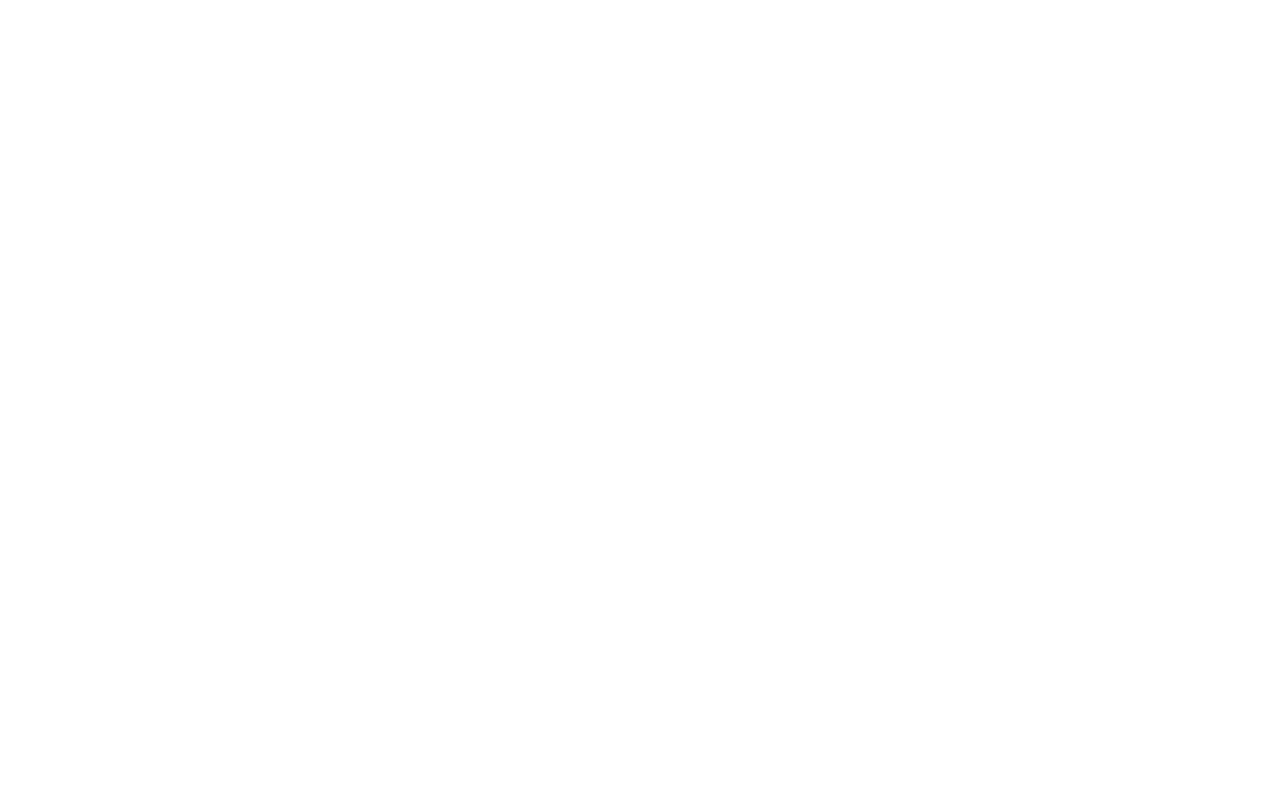
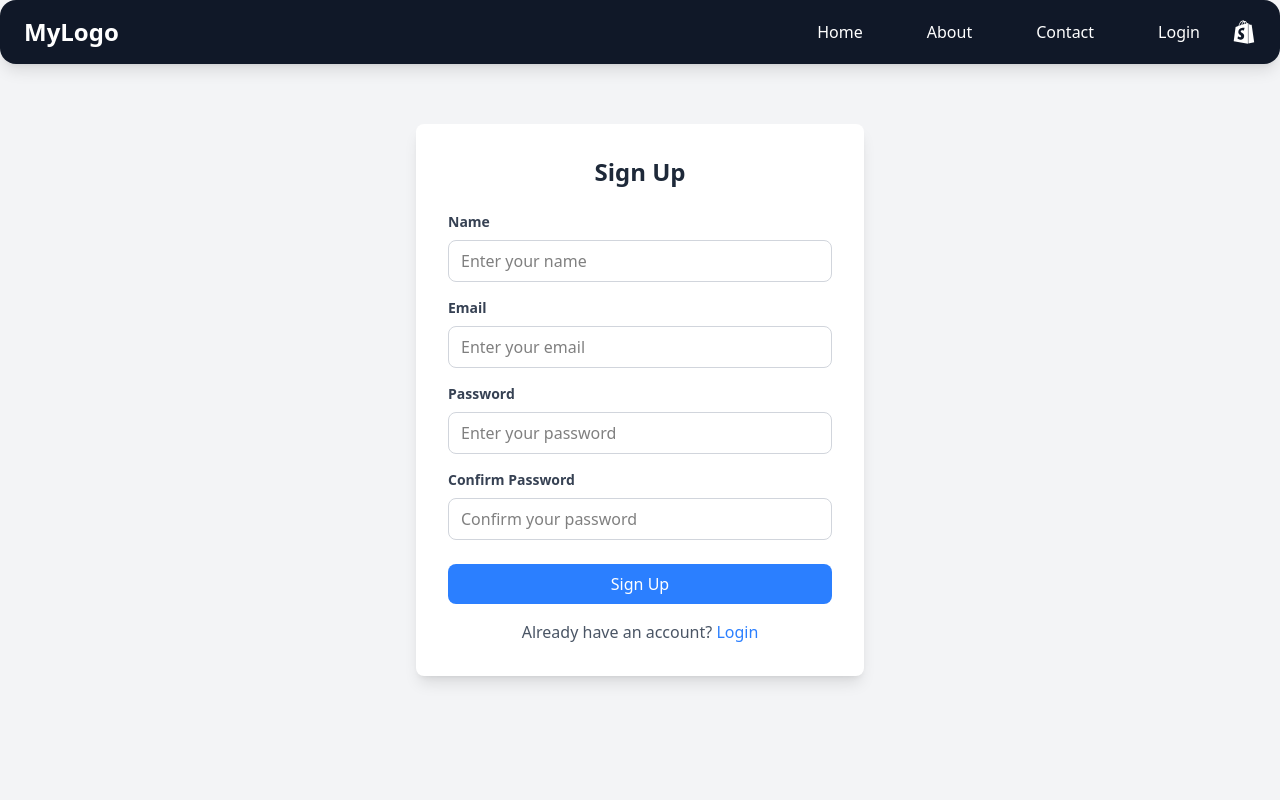
Before and after one commit to momin210103/Meal_Planner, a React (Vite) app in the folder client/: page /signup in a window 1280 px wide. Before the commit this address had no page. Shown: the top 800 px of the page. Built offline with nearby package versions, Linux system fonts and the light colour scheme.

Commit message:
Add signup page

```diff
--- a/client/src/Pages/login/LoginPage.jsx
+++ b/client/src/Pages/login/LoginPage.jsx
@@ -1,4 +1,5 @@
 import React, { useState } from 'react';
+import { Link } from 'react-router';
 
 const LoginPage = () => {
   const [email, setEmail] = useState('');
@@ -53,9 +54,14 @@
         </form>
         <p className="mt-4 text-center text-gray-600">
           Don't have an account?{' '}
-          <a href="/signup" className="text-blue-500 hover:underline">
+          <Link to="/signup">
+          <button className="text-black rounded-lg font-semibold  hover:text-blue-700 transition duration-300 cursor-pointer">
+          SignUp
+        </button>
+          </Link>
+          {/* <a href="/signup" className="text-blue-500 hover:underline">
             Sign up
-          </a>
+          </a> */}
         </p>
       </div>
     </div>
--- /dev/null
+++ b/client/src/Pages/signup/SignupPage.jsx
@@ -0,0 +1,112 @@
+import React, { useState } from 'react';
+import { Link, useNavigate } from 'react-router';
+
+const SignupPage = () => {
+  const [name, setName] = useState('');
+  const [email, setEmail] = useState('');
+  const [password, setPassword] = useState('');
+  const [confirmPassword, setConfirmPassword] = useState('');
+  const [error, setError] = useState('');
+  const navigate = useNavigate();
+
+  const handleSubmit = async (e) => {
+    e.preventDefault();
+
+    // Basic validation
+    if (password !== confirmPassword) {
+      setError('Passwords do not match');
+      return;
+    }
+
+    // Simulate signup logic (replace with API call)
+    try {
+      console.log('Signup data:', { name, email, password });
+      // Redirect to login page after successful signup
+      navigate('/login');
+    } catch (err) {
+      setError('Signup failed. Please try again.');
+      console.error('Signup error:', err);
+    }
+  };
+
+  return (
+    <div className="min-h-screen flex items-center justify-center bg-gray-100">
+      <div className="bg-white p-8 rounded-lg shadow-lg w-full max-w-md">
+        <h2 className="text-2xl font-bold mb-6 text-center text-gray-800">Sign Up</h2>
+        {error && <p className="text-red-500 text-sm mb-4 text-center">{error}</p>}
+        <form onSubmit={handleSubmit}>
+          <div className="mb-4">
+            <label className="block text-gray-700 text-sm font-bold mb-2" htmlFor="name">
+              Name
+            </label>
+            <input
+              type="text"
+              id="name"
+              value={name}
+              onChange={(e) => setName(e.target.value)}
+              className="w-full px-3 py-2 border border-gray-300 rounded-lg focus:outline-none focus:ring-2 focus:ring-blue-500"
+              placeholder="Enter your name"
+              required
+            />
+          </div>
+          <div className="mb-4">
+            <label className="block text-gray-700 text-sm font-bold mb-2" htmlFor="email">
+              Email
+            </label>
+            <input
+              type="email"
+              id="email"
+              value={email}
+              onChange={(e) => setEmail(e.target.value)}
+              className="w-full px-3 py-2 border border-gray-300 rounded-lg focus:outline-none focus:ring-2 focus:ring-blue-500"
+              placeholder="Enter your email"
+              required
+            />
+          </div>
+          <div className="mb-4">
+            <label className="block text-gray-700 text-sm font-bold mb-2" htmlFor="password">
+              Password
+            </label>
+            <input
+              type="password"
+              id="password"
+              value={password}
+              onChange={(e) => setPassword(e.target.value)}
+              className="w-full px-3 py-2 border border-gray-300 rounded-lg focus:outline-none focus:ring-2 focus:ring-blue-500"
+              placeholder="Enter your password"
+              required
+            />
+          </div>
+          <div className="mb-6">
+            <label className="block text-gray-700 text-sm font-bold mb-2" htmlFor="confirmPassword">
+              Confirm Password
+            </label>
+            <input
+              type="password"
+              id="confirmPassword"
+              value={confirmPassword}
+              onChange={(e) => setConfirmPassword(e.target.value)}
+              className="w-full px-3 py-2 border border-gray-300 rounded-lg focus:outline-none focus:ring-2 focus:ring-blue-500"
+              placeholder="Confirm your password"
+              required
+            />
+          </div>
+          <button
+            type="submit"
+            className="w-full bg-blue-500 text-white py-2 px-4 rounded-lg hover:bg-blue-600 focus:outline-none focus:ring-2 focus:ring-blue-500 focus:ring-opacity-50"
+          >
+            Sign Up
+          </button>
+        </form>
+        <p className="mt-4 text-center text-gray-600">
+          Already have an account?{' '}
+          <Link to="/login" className="text-blue-500 hover:underline">
+            Login
+          </Link>
+        </p>
+      </div>
+    </div>
+  );
+};
+
+export default SignupPage;
--- a/client/src/main.jsx
+++ b/client/src/main.jsx
@@ -4,6 +4,7 @@
 import Home from './Pages/home/Home.jsx';
 import "./index.css"
 import LoginPage from './Pages/login/LoginPage.jsx';
+import SignupPage from './Pages/signup/SignupPage.jsx';
 
 createRoot(document.getElementById('root')).render(
   <BrowserRouter>
@@ -13,6 +14,7 @@
         <Route path="about" element={<div>About</div>} />
         <Route path="contact" element={<div>Contact</div>} />
         <Route path="login" element={<LoginPage/>} />
+        <Route path="signup" element={<SignupPage/>} />
       </Route>
     </Routes>
   </BrowserRouter>
```
